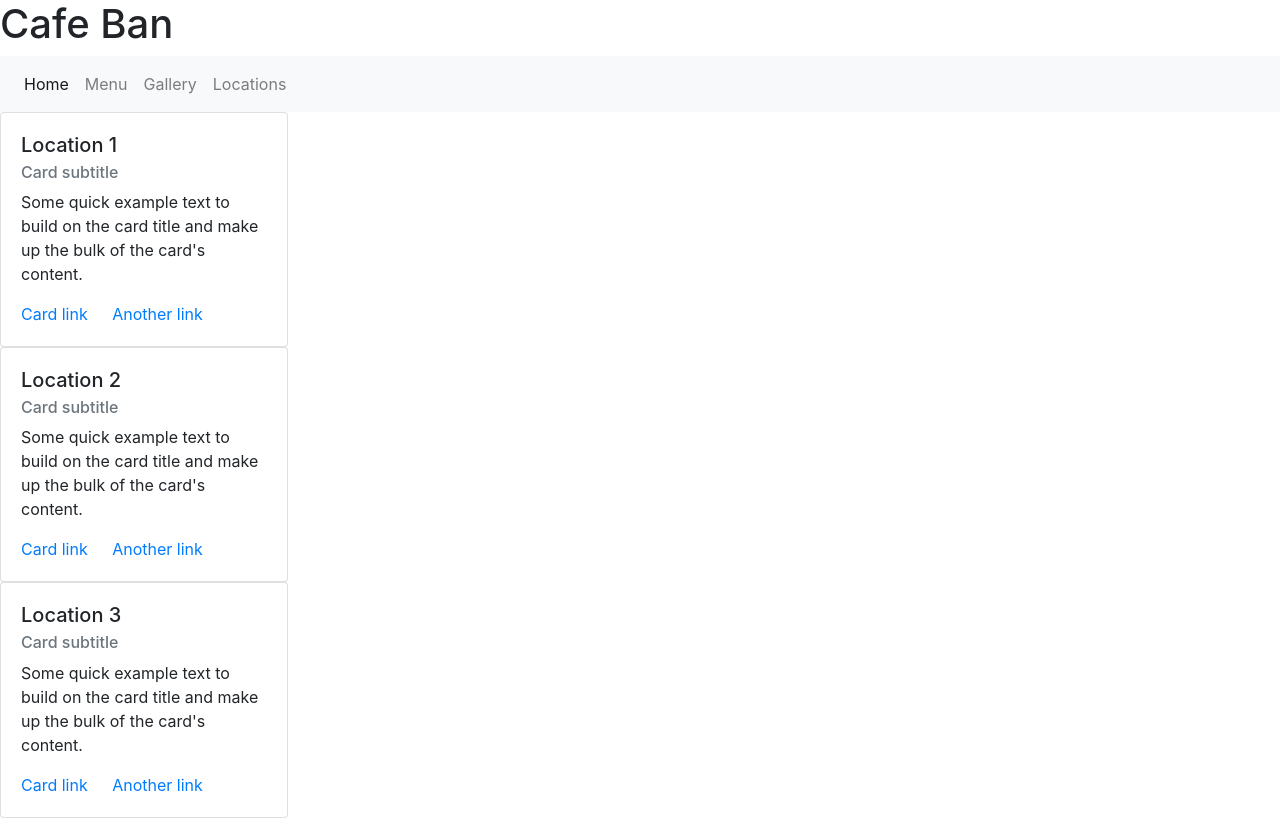
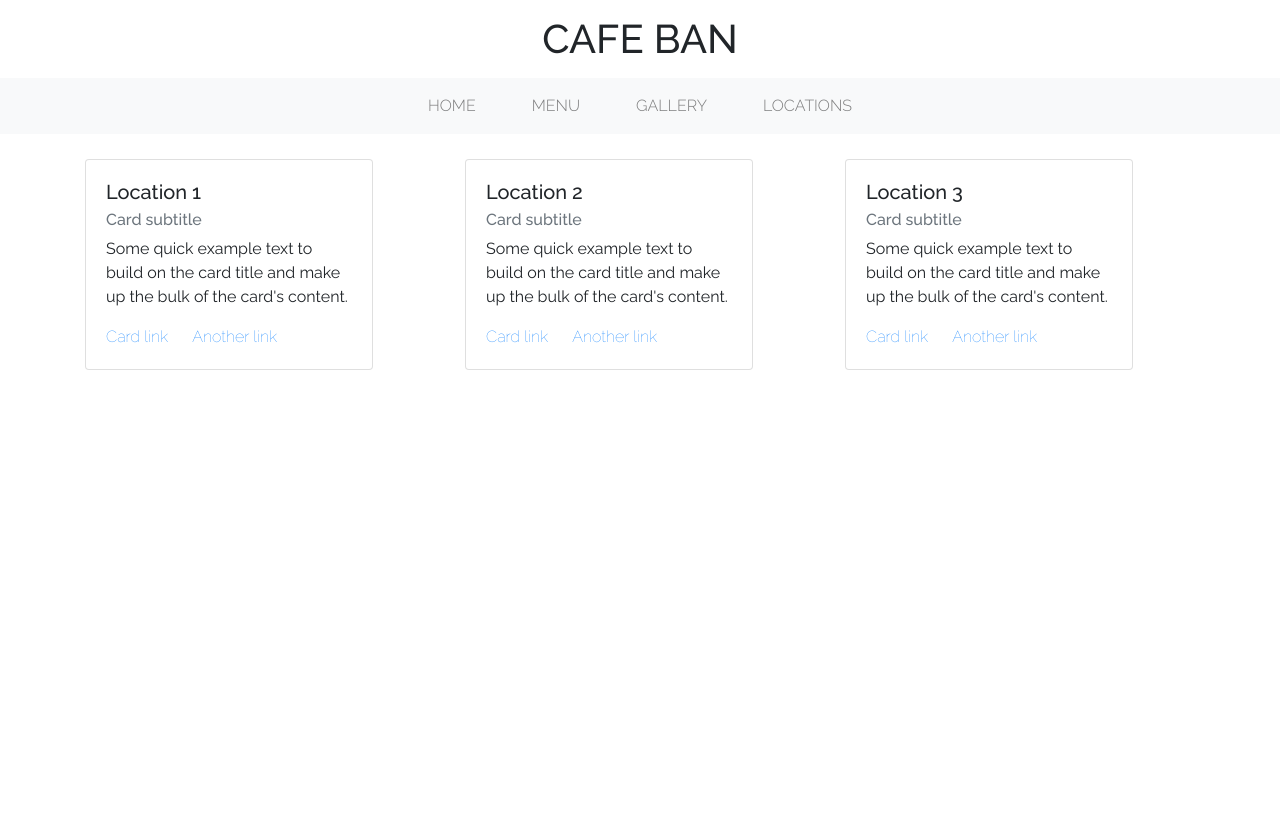
Before and after one commit to puzonevan/CafeBan, a Flask app: page /locations in a window 1280 px wide. After the commit the page ends 370 px from the top, so only its background shows below. Run offline with Flask 2, Linux system fonts and the light colour scheme; some libraries are stand-ins or nearby versions.

Commit message:
better layouts html

```diff
--- /dev/null
+++ b/cafeapp/static/css/style.css
@@ -0,0 +1,17 @@
+/* Font */
+@import url(//fonts.googleapis.com/css?family=Raleway:400,100,200,300,500,600,800,700,900);
+
+/* Main Body */
+body{
+  font-family: Raleway, Arial;
+  padding: 0;
+  margin: 0;
+}
+
+h1{
+    margin: 15px 0px 15px 0px;
+}
+
+a{
+  font-weight: 100;
+}
--- a/cafeapp/templates/base.html
+++ b/cafeapp/templates/base.html
@@ -9,6 +9,7 @@
 
     <!-- Bootstrap CSS -->
     <link rel="stylesheet" href="https://stackpath.bootstrapcdn.com/bootstrap/4.5.1/css/bootstrap.min.css" integrity="sha384-VCmXjywReHh4PwowAiWNagnWcLhlEJLA5buUprzK8rxFgeH0kww/aWY76TfkUoSX" crossorigin="anonymous">
+    <link rel="stylesheet" href="static/css/style.css">
     <script src="https://ajax.googleapis.com/ajax/libs/jquery/3.3.1/jquery.min.js"></script>
     <script src="https://maxcdn.bootstrapcdn.com/bootstrap/3.3.7/js/bootstrap.min.js"></script>
 </head>
@@ -16,23 +17,29 @@
 <body>
 
     <!-- Cafe Name -->
-    <h1>Cafe Ban</h1>
+    <div class="container-fluid">
+        <h1 class="text-center">CAFE BAN</h1>
+    </div>
+
 
     <!-- Navbar -->
     <nav class="navbar navbar-expand-lg navbar-light bg-light">
+        <button class="navbar-toggler" type="button" data-toggle="collapse" data-target="#navbarNav" aria-controls="navbarNav" aria-expanded="false" aria-label="Toggle navigation">
+            <span class="navbar-toggler-icon"></span>
+        </button>
         <div class="collapse navbar-collapse" id="navbarNavDropdown">
-            <ul class="navbar-nav">
-                <li class="nav-item active">
-                    <a class="nav-link" href="#">Home</a>
+            <ul class="navbar-nav mx-auto">
+                <li class="nav-item" style="margin: 0px 20px 0px 20px">
+                    <a class="nav-link text-uppercase font-weight-light" href="{{ url_for('home') }}">Home</a>
                 </li>
-                <li class="nav-item">
-                    <a class="nav-link" href="#">Menu</a>
+                <li class="nav-item" style="margin: 0px 20px 0px 20px">
+                    <a class="nav-link text-uppercase font-weight-light" href="{{ url_for('menu') }}">Menu</a>
                 </li>
-                <li class="nav-item">
-                    <a class="nav-link" href="#">Gallery</a>
+                <li class="nav-item" style="margin: 0px 20px 0px 20px">
+                    <a class="nav-link text-uppercase font-weight-light" href="{{ url_for('gallery') }}">Gallery</a>
                 </li>
-                <li class="nav-item">
-                    <a class="nav-link" href="#">Locations</a>
+                <li class="nav-item" style="margin: 0px 20px 0px 20px">
+                    <a class="nav-link text-uppercase font-weight-light" href="{{ url_for('location') }}">Locations</a>
                 </li>
             </ul>
         </div>
--- a/cafeapp/templates/gallery.html
+++ b/cafeapp/templates/gallery.html
@@ -3,7 +3,7 @@
 {% block content %}
 
     <!-- Images -->
-    <div class="container">
+    <div class="container" style="margin-top: 25px">
         <div class="row row-cols-1 row-cols-sm-2 row-cols-md-4">
           <div class="col">Img1</div>
           <div class="col">Img2</div>
--- a/cafeapp/templates/locations.html
+++ b/cafeapp/templates/locations.html
@@ -1,6 +1,10 @@
 {% extends "base.html" %}
 
 {% block content %}
+
+  <div class="container" style="margin-top: 25px">
+    <div class="row">
+      <div class="col-sm">
 
         <!-- Card 1: Location 1 -->
         <div class="card" style="width: 18rem;">
@@ -13,6 +17,9 @@
           </div>
         </div>
 
+      </div>
+      <div class="col-sm">
+
         <!-- Card 2: Location 2 -->
         <div class="card" style="width: 18rem;">
           <div class="card-body">
@@ -23,6 +30,9 @@
             <a href="#" class="card-link">Another link</a>
           </div>
         </div>
+
+      </div>
+      <div class="col-sm">
 
         <!-- Card 3: Location 3 -->
         <div class="card" style="width: 18rem;">
@@ -35,4 +45,9 @@
           </div>
         </div>
 
+      </div>
+    </div>
+  </div>
+
+
 {% endblock %}
```
Also changed, not shown: cafeapp/templates/home.html (+4 -4 lines). Lines whose indentation alone changed are shown as unchanged.
